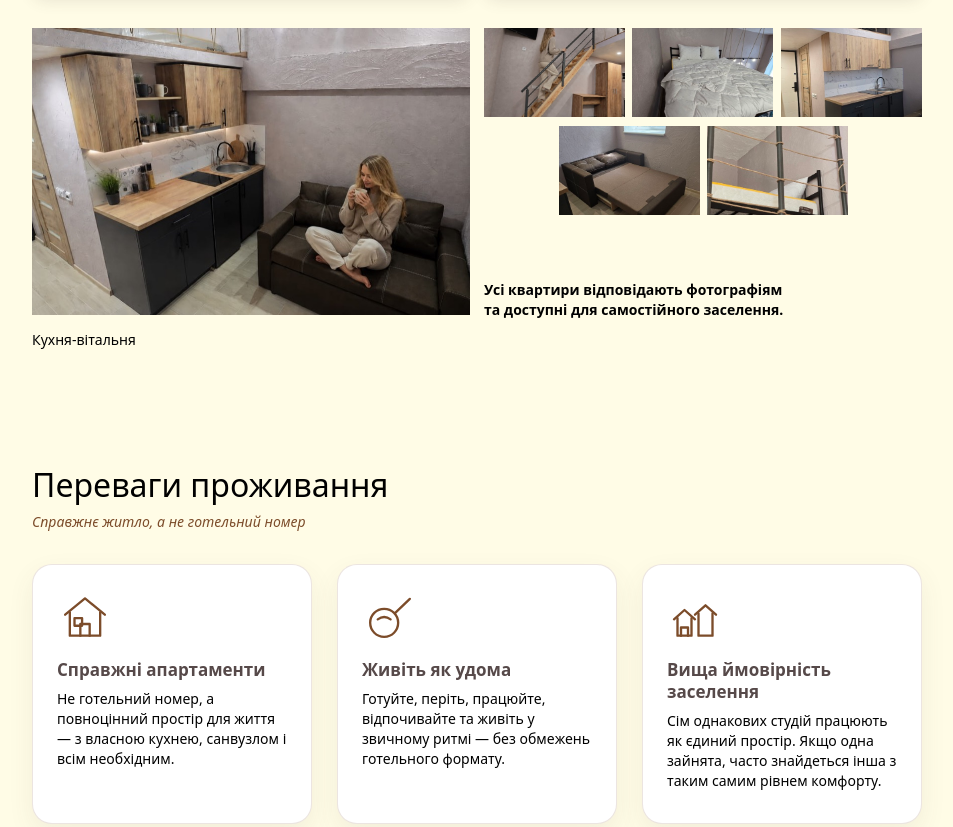
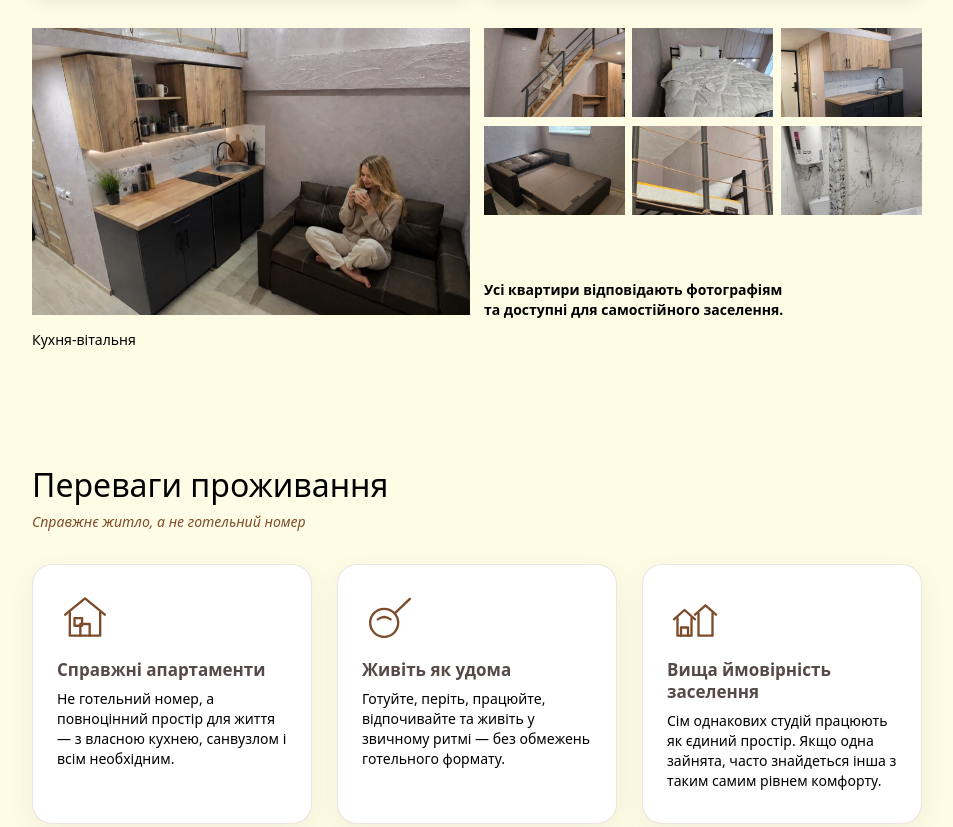
Before and after one commit to slashson/7hub, a plain HTML site: page index.html in a window 1280 px wide. Shown: the part 1000-1827 px from the top of the page, without its empty margins (163-1116 px from the left). Drawn offline with Linux system fonts and the light colour scheme; animation ran at ten frames a second; a web font is replaced by a local one.

Commit message:
Add 7th gallery photo (bathroom); keep footer doc links on one line
- Gallery back to big + 6 thumbs in a 3x2 grid; new assets/img/room-bath.jpg (санвузол + пральна).

- Footer: white-space:nowrap on .footer__doc-lines so 'Политика конфиденциальности' no longer wraps (RU/UK), with clearance to the logo.

```diff
--- a/build/footer.css
+++ b/build/footer.css
@@ -23,6 +23,8 @@
   margin-top: 24px;
   line-height: 27px;
   text-decoration: underline;
+  white-space: nowrap;   /* keep each doc link on one line (the <br> still splits the two);
+                            there's ~139px clearance to the logo, so no overlap */
 }
 .sec--footer .footer__logo {
   left: 445px;
--- a/build/main.css
+++ b/build/main.css
@@ -61,12 +61,13 @@ html.pano-fs-lock, body.pano-fs-lock { overflow:hidden !important; }
 .sec--main .m-gallery .g-thumb { cursor:pointer; transition:filter .15s ease, opacity .15s ease, box-shadow .15s ease; }
 .sec--main .m-gallery .g-thumb:hover { filter:brightness(1.07); opacity:.9; }
 .sec--main .m-gallery .g-thumb:focus-visible { outline:none; box-shadow:0 0 0 2px var(--black); }
-/* 5 thumbnails: 3 across the top, 2 centred below (was 6 in a 3×2 grid). */
+/* 6 thumbnails in a 3×2 grid. */
 .sec--main .m-gallery .g2 { left:452.35px; top:0;   width:141px; height:89px; }
 .sec--main .m-gallery .g3 { left:600.35px; top:0;   width:141px; height:89px; }
 .sec--main .m-gallery .g4 { left:749.35px; top:0;   width:141px; height:89px; }
-.sec--main .m-gallery .g5 { left:526.85px; top:98px; width:141px; height:89px; }
-.sec--main .m-gallery .g6 { left:674.85px; top:98px; width:141px; height:89px; }
+.sec--main .m-gallery .g5 { left:452.35px; top:98px; width:141px; height:89px; }
+.sec--main .m-gallery .g6 { left:600.35px; top:98px; width:141px; height:89px; }
+.sec--main .m-gallery .g7 { left:749.35px; top:98px; width:141px; height:89px; }
 .sec--main .m-gallery .m-gallery-label { position:absolute; left:0; top:302px; width:auto; height:20px; white-space:nowrap; color:var(--black); }
 
 /* Bold caption — two <br>-separated lines. Width fits the longest line of any
--- a/index.html
+++ b/index.html
@@ -99,6 +99,8 @@
                data-cap-uk="Диван" data-cap-ru="Диван" data-cap-en="Sofa">
           <img class="g g6 g-thumb" src="assets/img/room-loft.jpg" alt="Ліжко на антресолі" role="button" tabindex="0"
                data-cap-uk="Ліжко на антресолі" data-cap-ru="Кровать на антресоли" data-cap-en="Loft bed">
+          <img class="g g7 g-thumb" src="assets/img/room-bath.jpg" alt="Санвузол" role="button" tabindex="0"
+               data-cap-uk="Санвузол" data-cap-ru="Санузел" data-cap-en="Bathroom">
           <span class="m-gallery-label ty-body">Кухня-вітальня</span>
         </div>
 
--- a/sections.css
+++ b/sections.css
@@ -121,12 +121,13 @@ html.pano-fs-lock, body.pano-fs-lock { overflow:hidden !important; }
 .sec--main .m-gallery .g-thumb { cursor:pointer; transition:filter .15s ease, opacity .15s ease, box-shadow .15s ease; }
 .sec--main .m-gallery .g-thumb:hover { filter:brightness(1.07); opacity:.9; }
 .sec--main .m-gallery .g-thumb:focus-visible { outline:none; box-shadow:0 0 0 2px var(--black); }
-/* 5 thumbnails: 3 across the top, 2 centred below (was 6 in a 3×2 grid). */
+/* 6 thumbnails in a 3×2 grid. */
 .sec--main .m-gallery .g2 { left:452.35px; top:0;   width:141px; height:89px; }
 .sec--main .m-gallery .g3 { left:600.35px; top:0;   width:141px; height:89px; }
 .sec--main .m-gallery .g4 { left:749.35px; top:0;   width:141px; height:89px; }
-.sec--main .m-gallery .g5 { left:526.85px; top:98px; width:141px; height:89px; }
-.sec--main .m-gallery .g6 { left:674.85px; top:98px; width:141px; height:89px; }
+.sec--main .m-gallery .g5 { left:452.35px; top:98px; width:141px; height:89px; }
+.sec--main .m-gallery .g6 { left:600.35px; top:98px; width:141px; height:89px; }
+.sec--main .m-gallery .g7 { left:749.35px; top:98px; width:141px; height:89px; }
 .sec--main .m-gallery .m-gallery-label { position:absolute; left:0; top:302px; width:auto; height:20px; white-space:nowrap; color:var(--black); }
 
 /* Bold caption — two <br>-separated lines. Width fits the longest line of any
@@ -482,6 +483,8 @@ html.pano-fs-lock, body.pano-fs-lock { overflow:hidden !important; }
   margin-top: 24px;
   line-height: 27px;
   text-decoration: underline;
+  white-space: nowrap;   /* keep each doc link on one line (the <br> still splits the two);
+                            there's ~139px clearance to the logo, so no overlap */
 }
 .sec--footer .footer__logo {
   left: 445px;
```
Also changed, not shown: build/main.html (+2 -0 lines), assets/img/room-bath.jpg (added), 1 other file.
